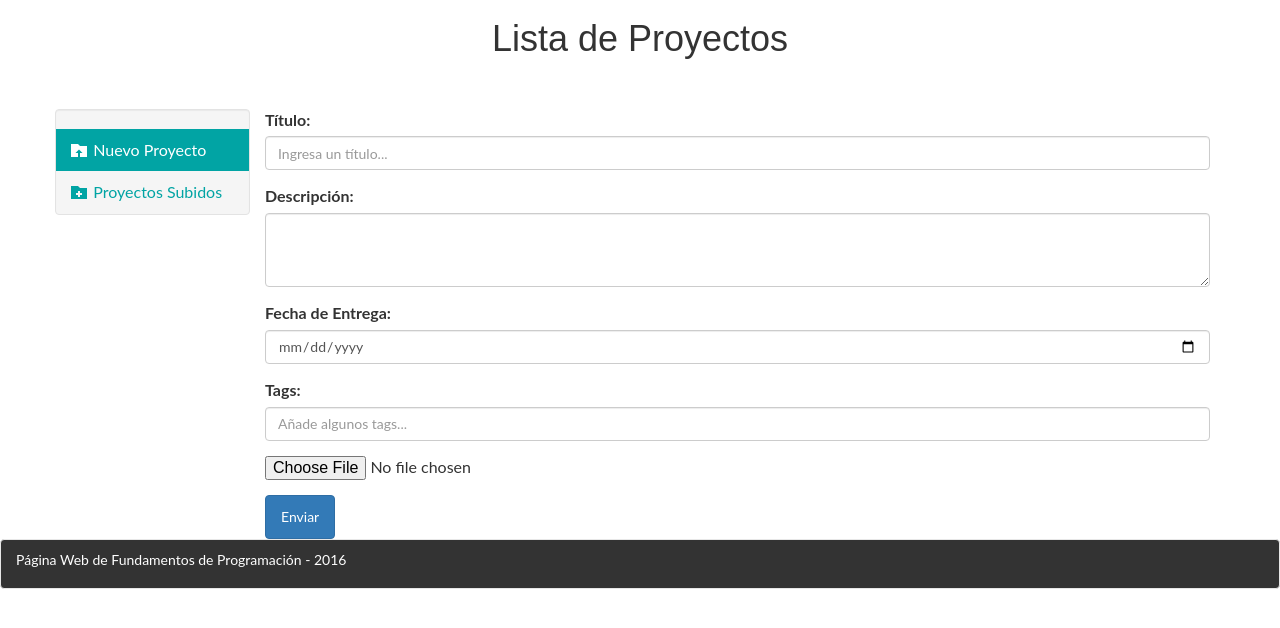
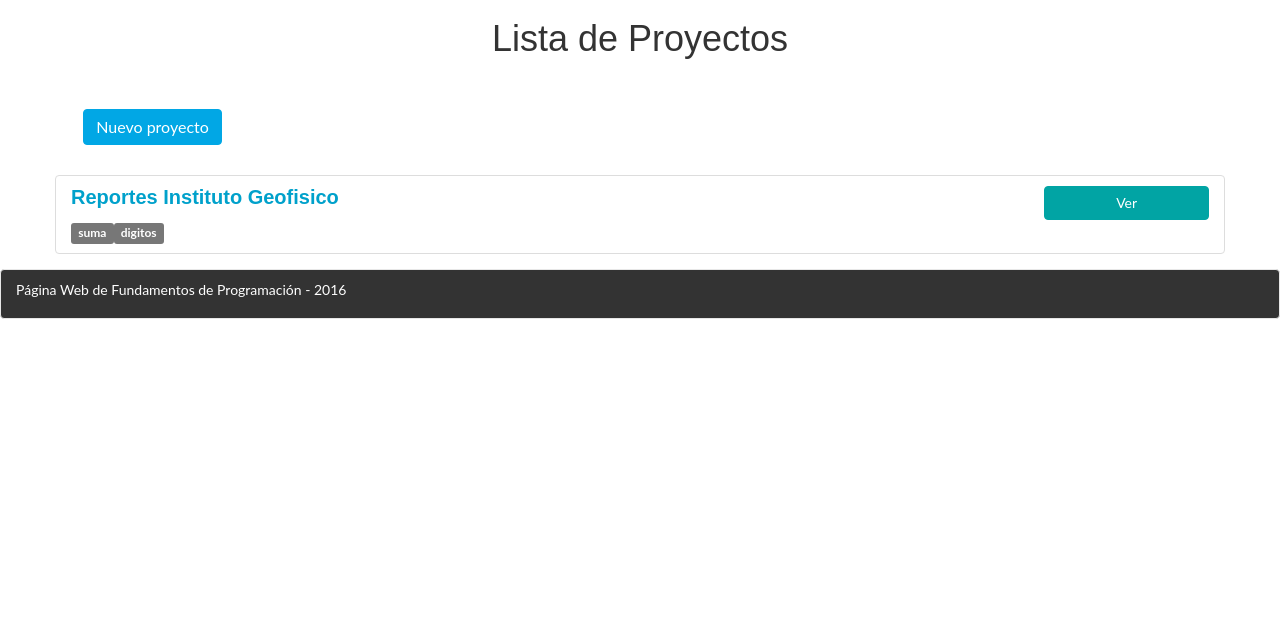
Before and after one commit to madevelascom/fundamentos, a CodeIgniter app: page /database/web/proyectos in a window 1280 px wide. Shown: the part 51-679 px from the top of the page. Run offline with CodeIgniter, Linux system fonts and the light colour scheme; some web fonts are replaced.

Commit message:
Arreglos

```diff
--- a/application/views/frontend/menu.php
+++ b/application/views/frontend/menu.php
@@ -25,7 +25,7 @@
 					<ul class="dropdown-menu">
 						<li><a href="<?php echo site_url("web/perfilProfesor"); ?>">Perfil</a></li>
 						<li><a href="<?php echo site_url("web/practicarprofesor"); ?>">Ejercicios</a></li>
-						<li><a href="<?php echo site_url("web/proyectoprofesor"); ?>">Proyectos</a></li>
+						<li><a href="<?php echo site_url("web/proyectos"); ?>">Proyectos</a></li>
 						<li role="separator" class="divider"></li>
 						<li><a href="<?php echo site_url("web/index"); ?>">Cerrar sesión</a></li>
 					</ul>
@@ -35,7 +35,6 @@
 					<ul class="dropdown-menu">
 						<li><a href="<?php echo site_url("web/perfilEstudiante"); ?>">Perfil</a></li>
 						<li><a href="<?php echo site_url("web/practicar"); ?>">Ejercicios</a></li>
-						<li><a href="<?php echo site_url("web/proyecto"); ?>">Proyectos</a></li>
 						<li role="separator" class="divider"></li>
 						<li><a href="<?php echo site_url("web/index"); ?>">Cerrar sesión</a></li>
 					</ul>
--- a/application/views/frontend/proyectoprofesor.php
+++ b/application/views/frontend/proyectoprofesor.php
@@ -28,7 +28,8 @@
 
 					</div>
 					<div class = 'row'>
-						Aqui debe de ir la lista de los ejercicios del profesor. A parte del boton ver, debe existir el boton editar y borrar. Cuando le des a editar, que redireccion como si fuera un ejercicio nuevo. De esta misma manera se deben mostrar los proyectos.
+						<div class="list-group-item mb-15"><div class="row"><div class="col-md-10"><h4 class="list-group-item-heading tit-list-eje">Reportes Instituto Geofisico</h4><div class="list-group-item-text pb-5"><span>Dificultad: Fácil</span></div></div><div class="col-md-2 solve-col"><a class="btn btn-default diff-btn solve-btn" href="ejercicio">Ver</a></div></div><div class="row"><div class="col-md-10"><span class="label label-default">suma</span><span class="label label-default">digitos</span></div><div class="col-md-2"></div></div></div>
+
 					</div>
 
 				</div>
--- a/application/views/frontend/proyectos.php
+++ b/application/views/frontend/proyectos.php
@@ -10,43 +10,18 @@
 
 <section id="proyectos-body">
 	<div class="container">
-		<div class="row">
-			<div id="proyectos-side-bar" class="col-lg-2 well side-bar">
-				<ul class="nav" role="tablist">
-					<li role="presentation" class="active"><a href="#new-proj" aria-controls="new-proj" role="tab" data-toggle="tab"><span class="daw-folder-upload"> </span>Nuevo Proyecto</a></li>
-					<li role="presentation"><a id="up-proj-link" href="#up-proj" aria-controls="up-proj" role="tab" data-toggle="tab" onclick="loadProject()"><span class="daw-folder-plus"> </span>Proyectos Subidos</a></li>
-				</ul>
-			</div>
-			<div class="col-lg-10">
-				<div class="tab-content">
-					<div role="tabpanel" class="tab-pane fade in active" id="new-proj">
-						<form>
-							<div class="form-group">
-								<label for="project-title">Título:</label>
-							    <input class="form-control" type="text" placeholder="Ingresa un título..." id="project-title">
+		<div class = 'row'>
+						<div class = 'col-md-2'>
+							<div class = 'align-center'>
+								<a class="btn btn-default common-btn" href = "<?php echo site_url("web/proyectonuevo"); ?>">Nuevo proyecto</a>
 							</div>
-							<div class="form-group">
-							    <label for="project-description">Descripción:</label>
-							    <textarea class="form-control" id="project-description" rows="3"></textarea>
-						  	</div>
-						  	<div class="form-group">
-					  	  		<label for="project-date">Fecha de Entrega:</label>
-					  	    	<input class="form-control" type="date" id="project-date">
-						  	</div>
-						  	<div class="form-group">
-						  		<label for="project-tags">Tags:</label>
-				  		   		<input class="form-control" type="tags" placeholder="Añade algunos tags..." id="project-tags"/>
-						  	</div>
-						  	<div class="form-group">
-						  	   <input type="file" class="form-control-file" id="project-file" aria-describedby="fileHelp">
-						  	 </div>
-						  	<button type="submit" class="btn btn-primary">Enviar</button>
-						</form>
+						</div>
+
 					</div>
-					<div role="tabpanel" class="tab-pane fade" id="up-proj">
-					</div>
-				</div>
-			</div>
+		<div class="row pt-30">
+
+			<div class="list-group-item mb-15"><div class="row"><div class="col-md-10"><h4 class="list-group-item-heading tit-list-eje">Reportes Instituto Geofisico</h4><div class="list-group-item-text pb-5"></div></div><div class="col-md-2 solve-col"><a class="btn btn-default diff-btn solve-btn" href="ejercicio">Ver</a></div></div><div class="row"><div class="col-md-10"><span class="label label-default">suma</span><span class="label label-default">digitos</span></div><div class="col-md-2"></div></div></div>
+
 		</div>
 	</div>
 </section>
```
